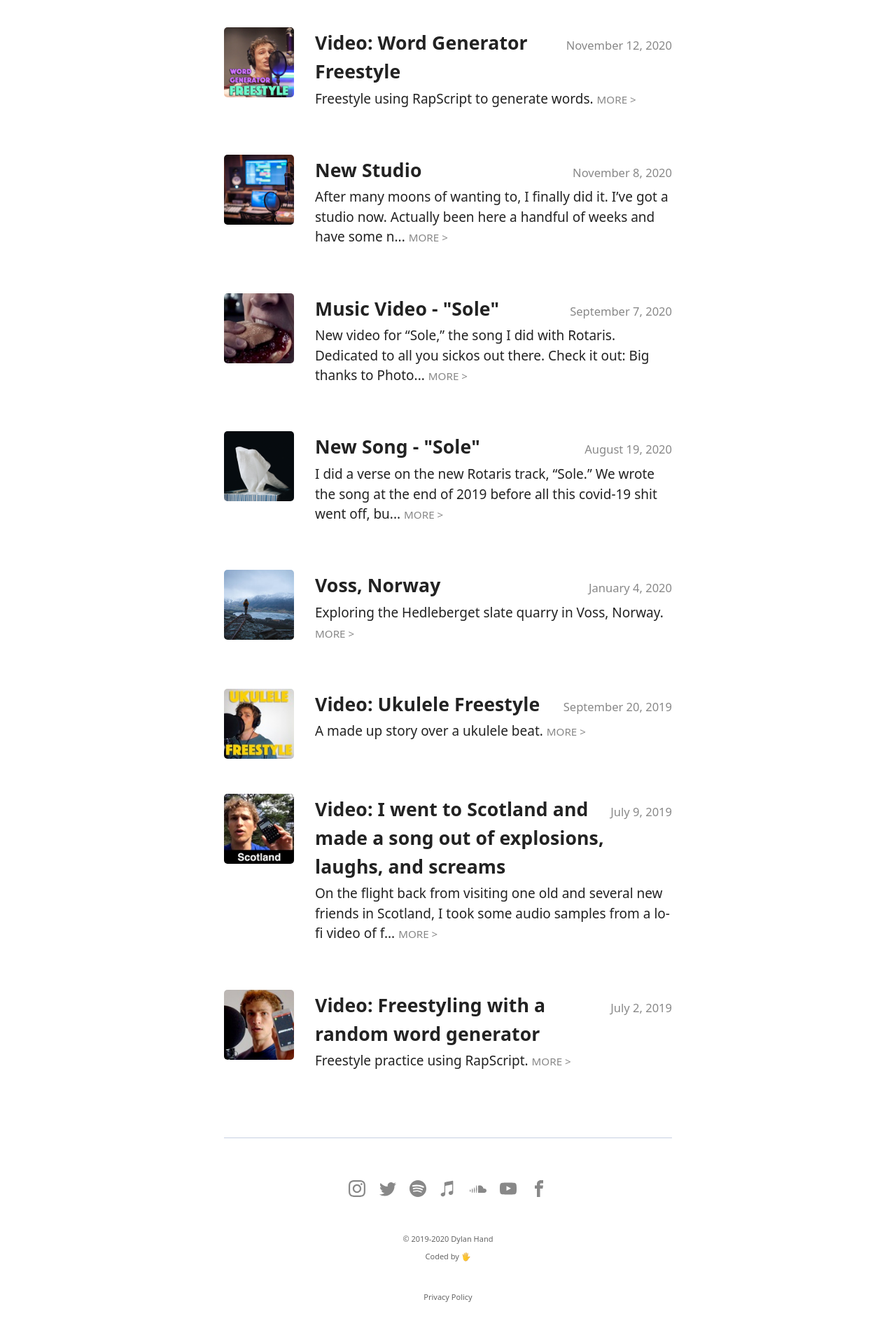
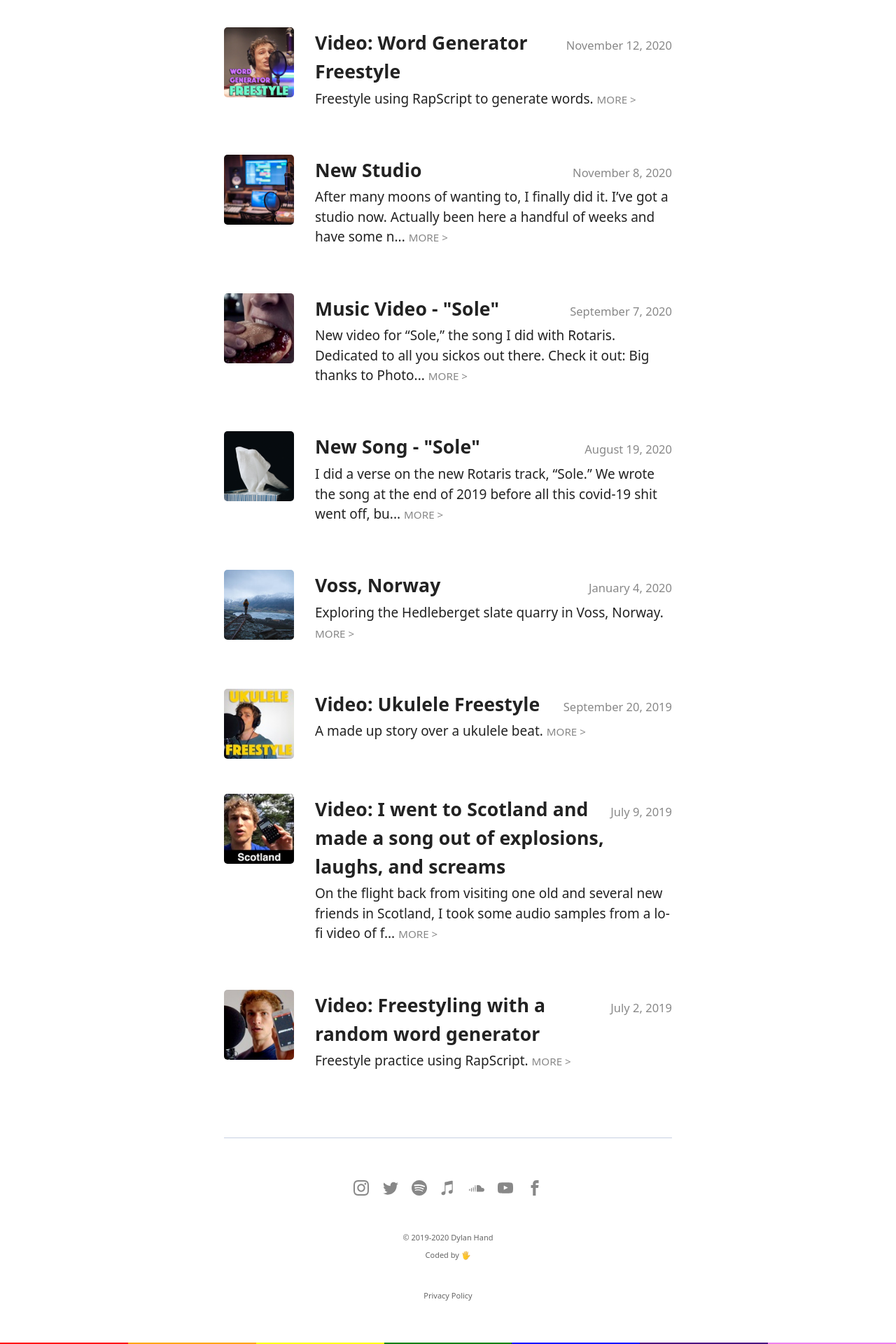
Before and after one commit to dylanhand/dylanhand.github.io, a Jekyll site: the page built from index.html, in a window 1280 px wide. Shown: the part 791-2711 px from the top of the page at 70% size. Built offline with Jekyll 4.4.1, drawn with Linux system fonts in a browser that asks for light colours.

Commit message:
Slightly smaller icons

```diff
--- a/_sass/3-modules/_author-section.scss
+++ b/_sass/3-modules/_author-section.scss
@@ -39,8 +39,8 @@
 }
 
 .contact__link .contact__icon {
-  height: 24px;
-  width: 24px;
+  height: 22px;
+  width: 22px;
   transition: all 300ms ease;
 }
 
```
